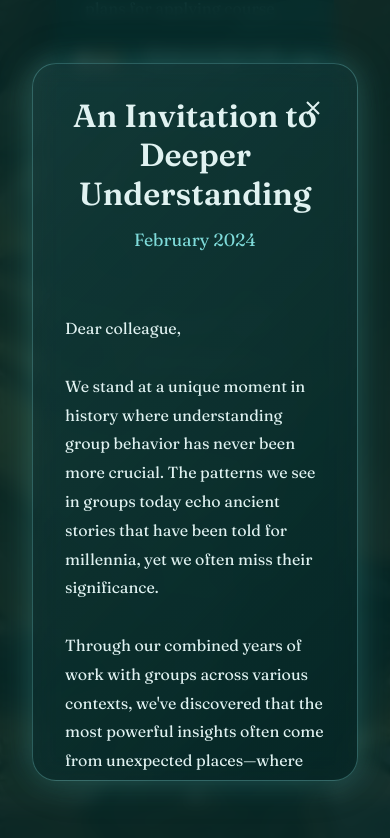
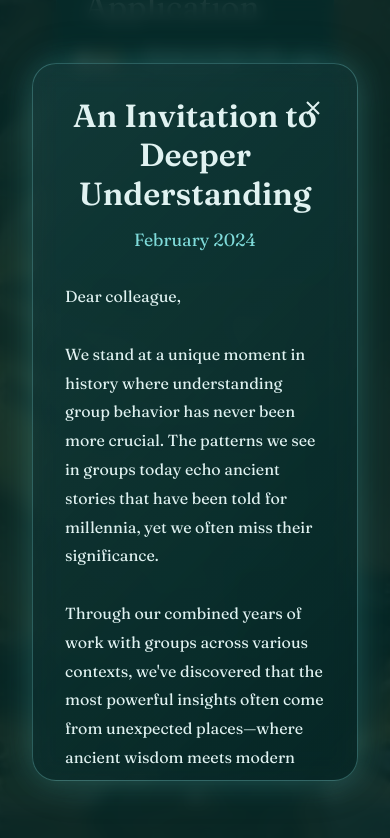
Before and after one commit to aodhanpmoran/group-dynamics-course, a website: page index.html in a window 390 px wide. Both pictures are taken after a click on the button "Open letter of invitation". Drawn offline with Linux system fonts and the light colour scheme.

Commit message:
letter changes

```diff
--- a/styles.css
+++ b/styles.css
@@ -2080,7 +2080,7 @@ html {
     transform: translateZ(0);
 }
 
-/* Update invitation card styles */
+/* Update invitation card styles for better mobile centering */
 .card.invitation {
     grid-column: 1 / -1;
     margin: 2rem 0;
@@ -2095,10 +2095,11 @@ html {
     position: relative;
     overflow: hidden;
     text-align: center;
-    min-height: 400px; /* Increased height for more presence */
+    min-height: 400px;
     display: flex;
     align-items: center;
     justify-content: center;
+    padding: 2rem;
 }
 
 /* Add ethereal glow effect */
@@ -2117,12 +2118,17 @@ html {
 
 /* Add subtle floating animation */
 .invitation-content {
+    width: 100%;
     max-width: 800px;
     margin: 0 auto;
-    padding: 4rem 2rem;
+    padding: 2rem 1rem;
     position: relative;
     z-index: 1;
-    animation: float 6s ease-in-out infinite;
+    display: flex;
+    flex-direction: column;
+    align-items: center;
+    justify-content: center;
+    text-align: center;
 }
 
 .invitation-title {
@@ -2137,9 +2143,11 @@ html {
 .invitation-text {
     color: var(--ethereal-blue);
     font-size: 1.3rem;
-    max-width: 80%;
+    width: 100%;
+    max-width: 600px;
     margin: 0 auto 2rem;
     line-height: 1.6;
+    text-align: center;
 }
 
 .read-invitation-btn {
@@ -2179,17 +2187,41 @@ html {
 }
 
 @media (max-width: 768px) {
+    .card.invitation {
+        padding: 1rem;
+        min-height: 350px;
+    }
+
+    .invitation-content {
+        padding: 1rem;
+        width: 100%;
+    }
+
     .invitation-title {
         font-size: 2.5rem;
+        width: 100%;
+        text-align: center;
     }
 
     .invitation-text {
         font-size: 1.1rem;
-        max-width: 90%;
-    }
-
-    .card.invitation {
-        min-height: 350px;
+        width: 100%;
+        padding: 0 1rem;
+    }
+
+    .read-invitation-btn {
+        margin: 0 auto;
+    }
+}
+
+/* Extra small devices */
+@media (max-width: 480px) {
+    .invitation-title {
+        font-size: 2rem;
+    }
+
+    .invitation-text {
+        font-size: 1rem;
     }
 }
 
@@ -2261,7 +2293,7 @@ html {
 .letter-content {
     display: flex;
     flex-direction: column;
-    gap: 2rem;
+    min-height: 85vh;
 }
 
 .letter-header {
@@ -2284,14 +2316,19 @@ html {
     color: var(--light-text);
     font-size: 1.1rem;
     line-height: 1.8;
-    margin-bottom: 2rem;
+    margin-bottom: 0; /* Remove bottom margin */
+}
+
+.letter-body p:last-child {
+    margin-bottom: 1rem; /* Add small margin after "Sincerely" */
 }
 
 .letter-signature {
     display: flex;
     justify-content: space-between;
     align-items: flex-end;
-    margin-top: 3rem;
+    padding-top: 1rem; /* Significantly reduce padding above signature */
+    border-top: 1px solid rgba(127, 219, 218, 0.2);
 }
 
 .author-signature {
@@ -2333,6 +2370,7 @@ html {
     }
 
     .letter-signature {
+        padding-top: 2rem;
         flex-direction: column;
         gap: 2rem;
         align-items: flex-start;
```
